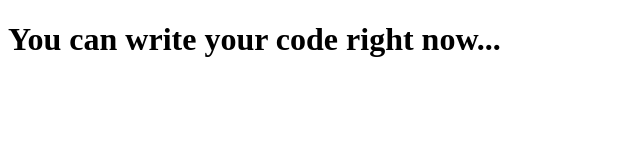
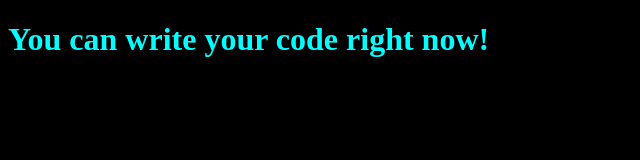
Before and after one commit to ridic2009/gulp-build, a website: page src/index.html in a window 1280 px wide. Shown: the whole page, without its empty margins (0-640 px from the left). Drawn offline with nearby package versions, Linux system fonts and the light colour scheme; files that its build step writes are made by us from their sources.

Commit message:
Add validator, delete css folder in src

```diff
--- a/package.json
+++ b/package.json
@@ -41,6 +41,7 @@
     "gulp-webp-css": "^1.1.0",
     "gulp-webp-html": "^1.0.2",
     "gulp-zip": "^5.1.0",
+    "html-validate": "^7.5.0",
     "sass": "^1.54.5"
   }
 }
--- a/src/index.html
+++ b/src/index.html
@@ -11,7 +11,7 @@
 </head>
 
 <body>
-    <h1>You can write your code right now...</h1>
+    <h1>You can write your code right now!</h1>
 </body>
 
 </html>
--- a/src/scss/main.scss
+++ b/src/scss/main.scss
@@ -0,0 +1,7 @@
+h1 {
+    color: aqua;
+}
+
+body {
+    background-color: black;
+}
```
Also changed, not shown: src/css/main.css (deleted).
